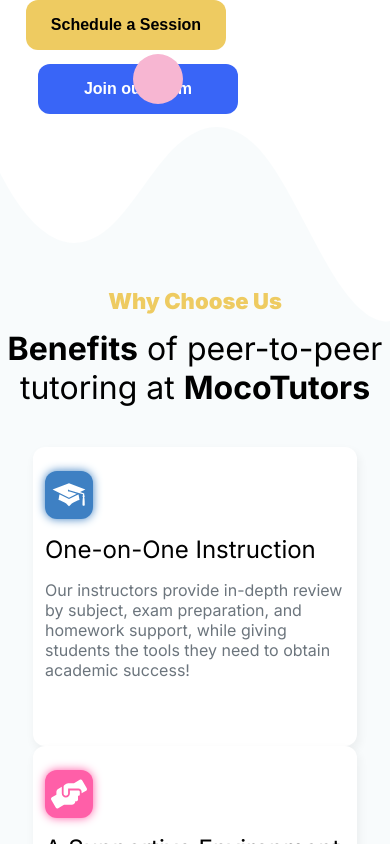
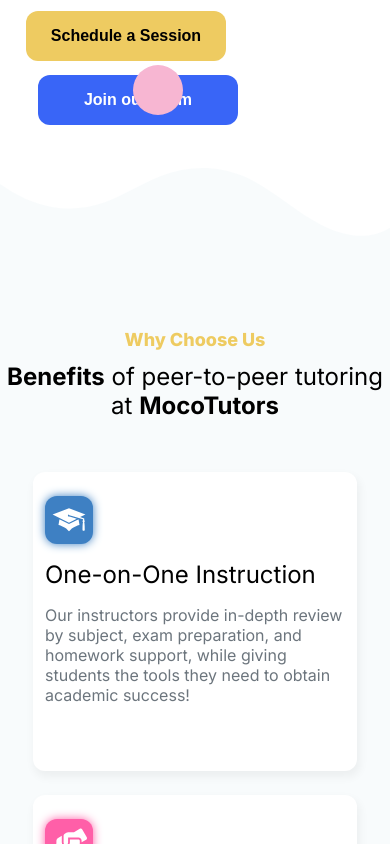
Before and after one commit to RationalChestnut/montgomery_tutors, a React (Create React App) app: page / in a window 390 px wide. Shown: the part 920-1764 px from the top of the page. Built offline with nearby package versions, Linux system fonts and the light colour scheme.

Commit message:
Everything responsive but home page

```diff
--- a/src/components/Card/Card.module.css
+++ b/src/components/Card/Card.module.css
@@ -27,3 +27,9 @@
   border-radius: 12px;
   margin-top: 12px;
 }
+
+@media screen and (max-width: 1470px) {
+  .cardContainer {
+    margin: 12px 20px;
+  }
+}
--- a/src/components/Footer/Footer.component.js
+++ b/src/components/Footer/Footer.component.js
@@ -5,8 +5,8 @@
   return (
     <div className={styles.footerContainer}>
       <div className={styles.footerContentContainer}>
-        <p className={styles.footerContent}>919-951-9136</p>
-        <p className={styles.footerContent}>brian.kw.mason@gmail.com</p>
+        <p className={styles.footerContent}>Call: 919-951-9136</p>
+        <p className={styles.footerContent}>Email: brian.kw.mason@gmail.com</p>
       </div>
       <p className={styles.copyright}>© 2022 MocoTutors</p>
     </div>
--- a/src/components/Footer/Footer.module.css
+++ b/src/components/Footer/Footer.module.css
@@ -7,11 +7,12 @@
 .footerContentContainer {
   display: flex;
   justify-content: center;
+  flex-wrap: wrap;
 }
 
 .footerContent {
   font-size: 18px;
-  margin: 0px 20px;
+  margin: 6px 20px;
   color: rgba(0, 0, 0, 0.7);
 }
 
--- a/src/pages/BenefitsPage/Benefits.module.css
+++ b/src/pages/BenefitsPage/Benefits.module.css
@@ -9,7 +9,7 @@
   text-align: center;
   color: #eecb61;
   font-size: 22px;
-  font-weight: 900;
+  font-weight: 800;
 }
 
 .customShapeDividerTop {
@@ -76,3 +76,47 @@
 .customDividerContainer .shapeFill {
   fill: #f8fbfc;
 }
+
+@media screen and (max-width: 800px) {
+  .title {
+    font-size: 28px;
+  }
+
+  .sectionTitle {
+    font-size: 18px;
+  }
+}
+@media screen and (max-width: 700px) {
+  .title {
+    font-size: 26px;
+  }
+  .sectionTitle {
+    font-size: 18px;
+  }
+  .benefitsPageContainer {
+    margin-top: 32px;
+  }
+  .customDividerContainer svg,
+  .customShapeDividerTop svg {
+    width: calc(100% + 1.3px);
+    height: 100px;
+  }
+}
+@media screen and (max-width: 500px) {
+  .title {
+    font-size: 24px;
+  }
+  .sectionTitle {
+    font-size: 18px;
+  }
+  .benefitsPageContainer {
+    margin-top: 42px;
+  }
+}
+@media screen and (max-width: 400px) {
+  .customDividerContainer svg,
+  .customShapeDividerTop svg {
+    width: calc(100% + 1.3px);
+    height: 75px;
+  }
+}
--- a/src/pages/Enroll/Enroll.module.css
+++ b/src/pages/Enroll/Enroll.module.css
@@ -1,6 +1,6 @@
 .contactPageContainer {
   margin-top: 100px;
-  padding: 5% 18%;
+  padding: 100px 18%;
   background-color: #f8fbfc;
   position: relative;
 }
@@ -65,6 +65,8 @@
   border-radius: 22px;
   border: 1px solid #e1dfec;
   outline: none;
+  width: 100%;
+  box-sizing: border-box;
 }
 
 .formSection {
@@ -83,7 +85,7 @@
 .textarea {
   resize: none;
   font-family: "Inter", sans-serif;
-  height: 50px;
+  height: 100px;
   border-radius: 16px;
 }
 
@@ -135,3 +137,67 @@
   margin: 4px 0px;
   font-size: 20px;
 }
+
+@media screen and (max-width: 1700px) {
+  .contactPageContainer {
+    padding: 100px 12%;
+  }
+}
+@media screen and (max-width: 1400px) {
+  .contactPageContainer {
+    padding: 150px 10%;
+  }
+}
+@media screen and (max-width: 1150px) {
+  .mainList li {
+    font-size: 18px;
+  }
+  .contactPageContainer {
+    padding: 150px 2.5%;
+  }
+}
+
+@media screen and (max-width: 800px) {
+  .contactFormContainer {
+    flex-direction: column;
+    padding: 12px;
+  }
+  .formContainer {
+    padding: 0px;
+    box-sizing: border-box;
+  }
+  .contactInfo {
+    box-sizing: border-box;
+  }
+}
+
+@media screen and (max-width: 700px) {
+  .customShapeDividerTop svg {
+    width: calc(100% + 1.3px);
+    height: 100px;
+  }
+  .contactPageContainer {
+    padding: 100px 4%;
+  }
+}
+
+@media screen and (max-width: 450px) {
+  .customShapeDividerTop svg {
+    width: calc(100% + 1.3px);
+    height: 75px;
+  }
+  .mainList li {
+    font-size: 16px;
+  }
+  .formDescription {
+    font-size: 16px;
+  }
+}
+@media screen and (max-width: 365px) {
+  .contactPageContainer {
+    padding: 100px 6%;
+  }
+  .contactFormContainer {
+    flex-wrap: wrap;
+  }
+}
--- a/src/pages/HomePage/Home.module.css
+++ b/src/pages/HomePage/Home.module.css
@@ -128,3 +128,6 @@
   bottom: 300px;
   right: -75px;
 }
+
+@media screen and (max-width: 1550px) {
+}
--- a/src/pages/TeamPage/TeamPage.module.css
+++ b/src/pages/TeamPage/TeamPage.module.css
@@ -12,4 +12,16 @@
   display: flex;
   align-items: center;
   justify-content: center;
+  flex-wrap: wrap;
 }
+
+@media screen and (max-width: 700px) {
+  .teamPageContainer {
+    margin-top: 125px;
+  }
+}
+@media screen and (max-width: 400px) {
+  .teamPageContainer {
+    margin-top: 150px;
+  }
+}
```
Also changed, not shown: src/assets/logo.png.
